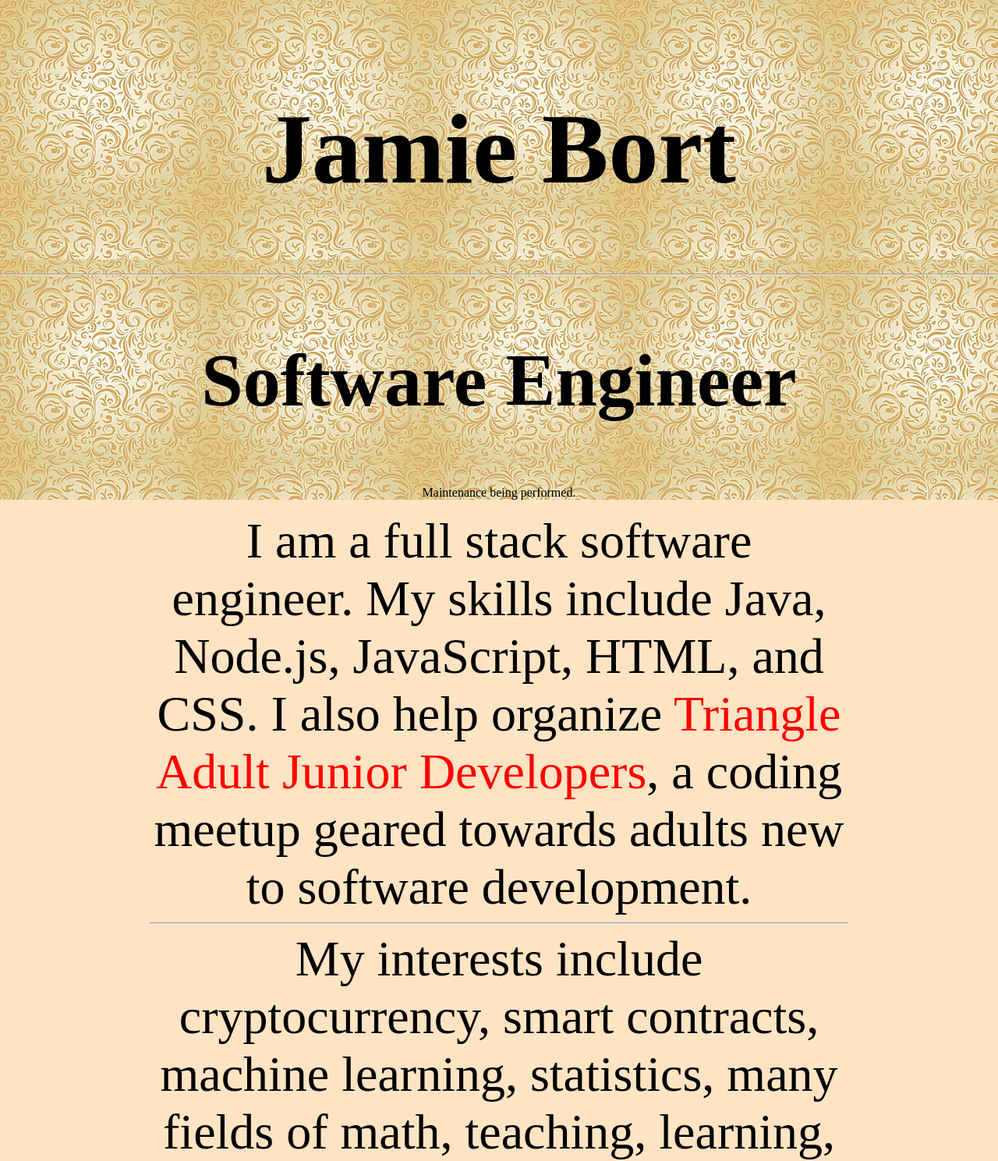
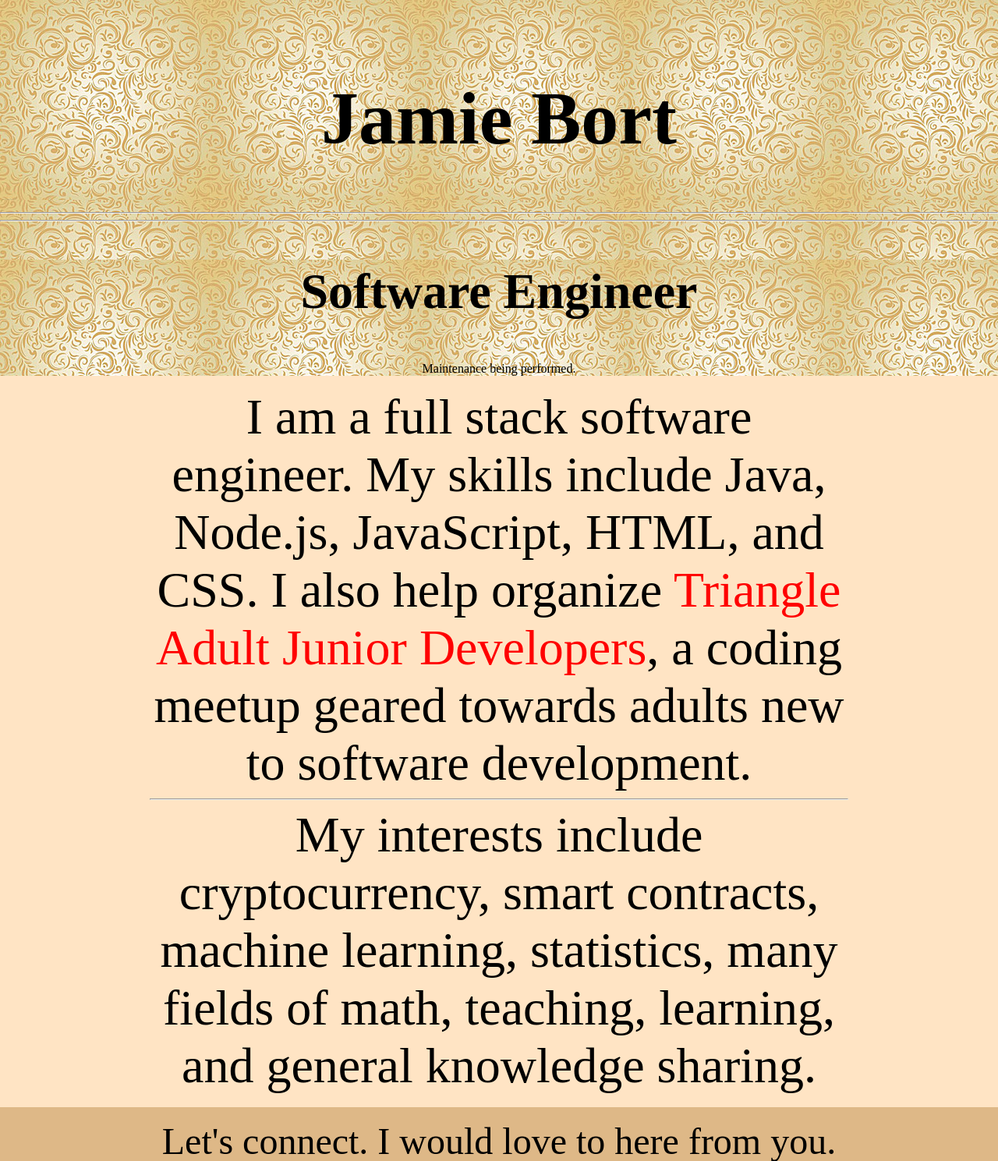
Before and after one commit to JamieBort/Portfolio-Website, a PHP site: page / in a window 1280 px wide. Shown: the top 1489 px of the page at 78% size. Run offline with PHP 8.4, Linux system fonts and the light colour scheme.

Commit message:
Finished coding.

```diff
--- a/index.html
+++ b/index.html
@@ -15,7 +15,7 @@
   <header>
     <h1 id="hone">Jamie Bort</h1>
     <hr>
-    <!-- <hr> -->
+    <hr>
     <!-- <h2>Software engineer, philomath, traveler, and bibliophile.</h2> -->
     <h2 id="htwo">Software Engineer</h2>
     <p>Maintenance being performed.</p>
--- a/style.css
+++ b/style.css
@@ -32,12 +32,14 @@ h1, h2 {
 
 h1 {
   /* font-size: 10em; */
-  font-size: 8em;
+  /* font-size: 8em; */
+  font-size: 6em;
 }
 
 h2 {
   /* font-size: 8em; */
-  font-size: 6em;
+  /* font-size: 6em; */
+  font-size: 4em;
 }
 
 /* the text in one paragraph is not the same sizse as in another paragraph. This is because there is a button tag, and/or anchor tag, and/or image tag in the section tag with the paragraph tags. */
```
